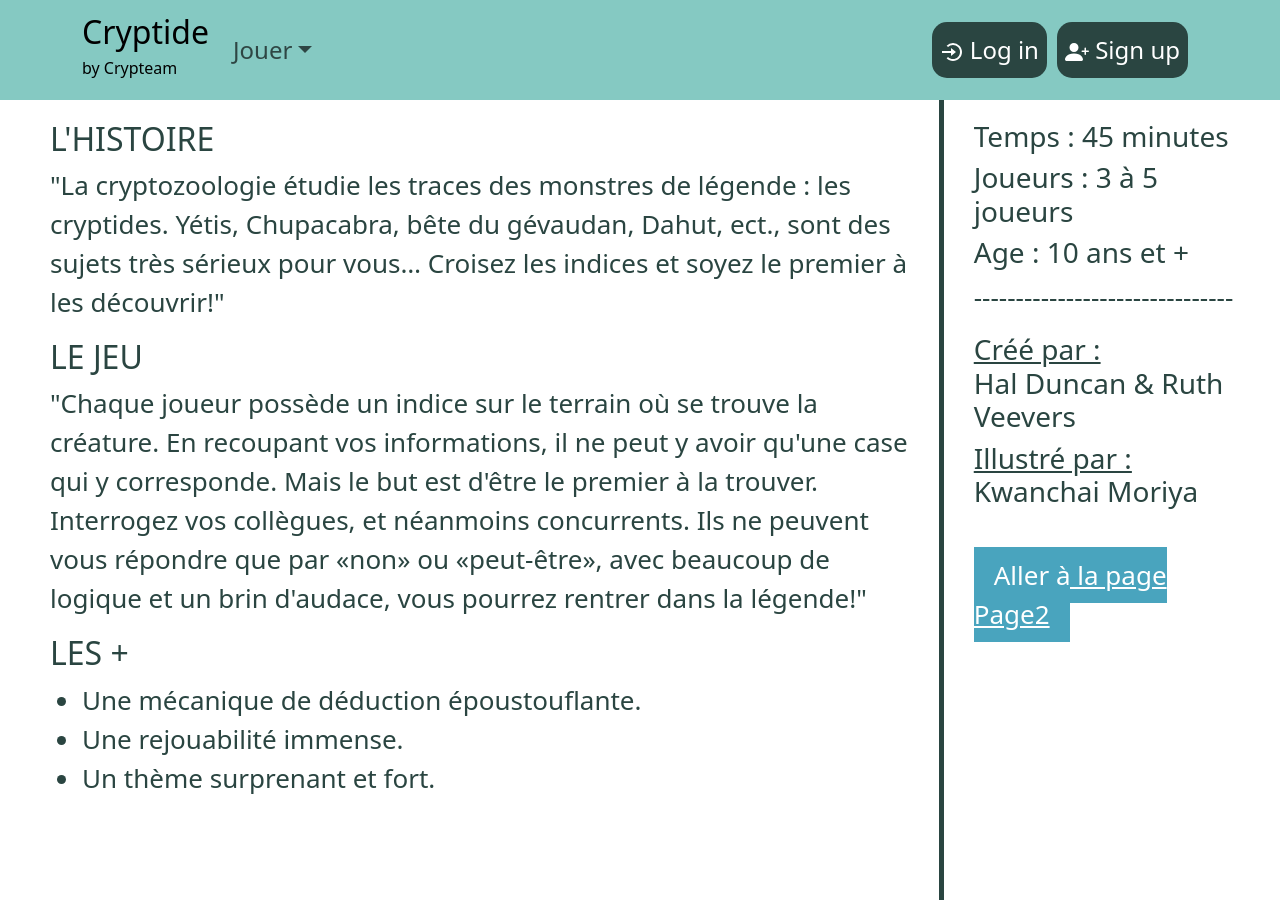
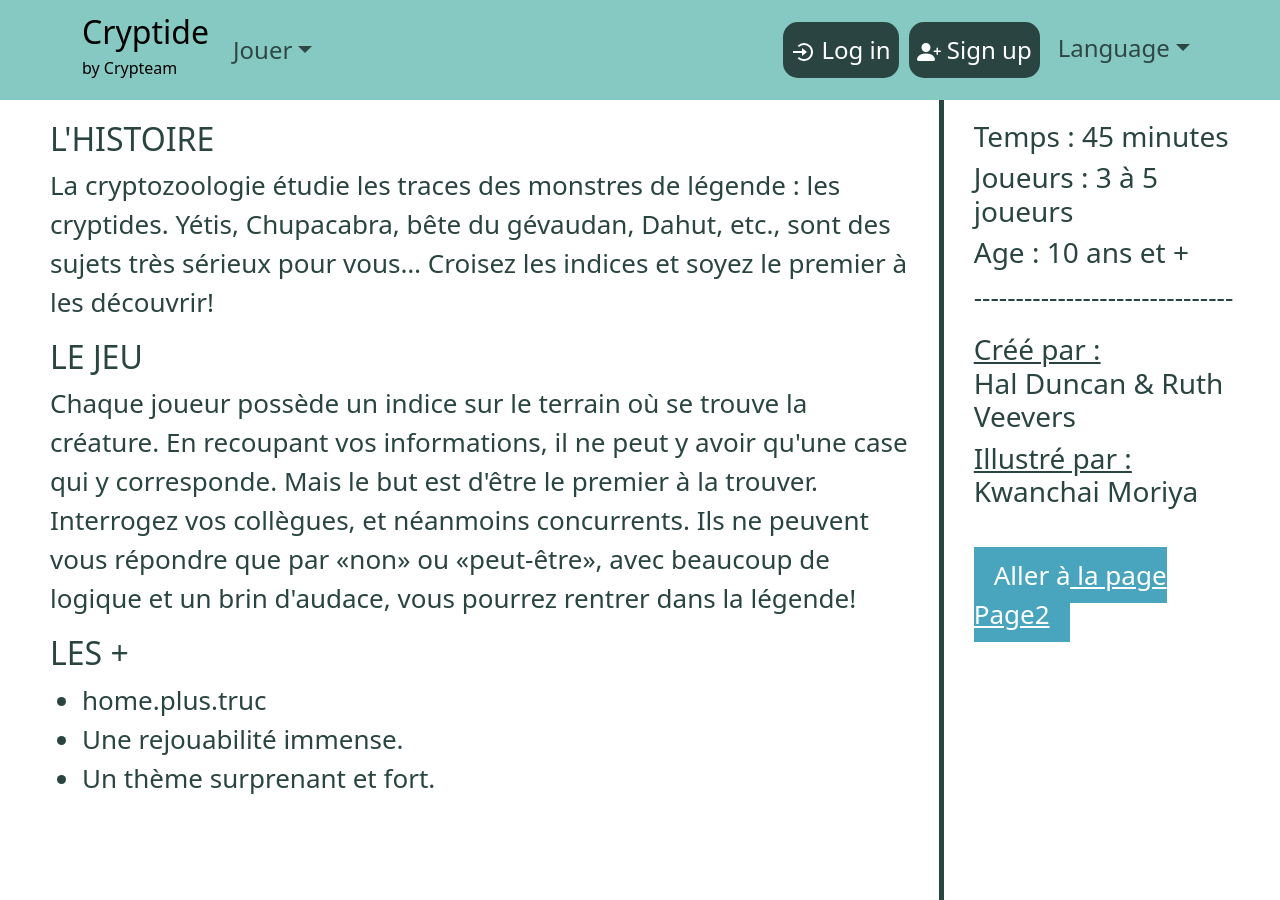
Before and after one commit to PiR194/Cryptid, a React (Create React App) app in the folder cryptide_project/: page / in a window 1280 px wide. Built offline with nearby package versions, Linux system fonts and the light colour scheme.

Commit message:
ajout de la gestion des language pour l'anglais et le français sur les paragraphes principaux de la page Home :globe_with_meridians:

```diff
--- a/cryptide_project/package.json
+++ b/cryptide_project/package.json
@@ -10,6 +10,7 @@
     "react-bootstrap": "^2.9.1",
     "react-dom": "^18.2.0",
     "react-icons": "^4.11.0",
+    "react-intl": "^6.5.2",
     "react-router-dom": "^6.18.0",
     "react-scripts": "5.0.1",
     "web-vitals": "^2.1.4"
--- a/cryptide_project/src/App.js
+++ b/cryptide_project/src/App.js
@@ -1,5 +1,7 @@
 //import logo from './res/img/logo.svg';
 import React from 'react';
+import { useState } from 'react';
+import { IntlProvider } from 'react-intl';
 
 /* Page */
 import Home from './Pages/Home';
@@ -19,8 +21,25 @@
 /* bootstrap */
 import 'bootstrap/dist/css/bootstrap.min.css';
 
+/* Internationnalisation */
+import messagesFr from './Translations/fr.json';
+import messagesEn from './Translations/en.json';
+
+const messages = {
+  fr: messagesFr,
+  en: messagesEn,
+};
 
 function App() {
+
+  //Language par defaut
+  //const locale = 'fr';
+  const [locale, setLocale] = useState('fr');
+
+  const changeLocale = (newLocale) => {
+    setLocale(newLocale);
+  };
+
   return (
   // <div className="App">
   //   <header className="App-header">
@@ -28,9 +47,9 @@
   //     <img src={logo} className="App-logo" alt="logo" />
   //   </header>
   // </div>
-
+  <IntlProvider locale={locale} messages={messages[locale]}>
     <BrowserRouter>
-    <AppNavbar />
+      <AppNavbar changeLocale={changeLocale} />
       <Routes>
         <Route exact path="/" element={<Home />} />
         <Route path="/jouer" element={<Jouer />} />
@@ -38,6 +57,7 @@
         <Route path="/signup" element={<SignUp />} />
       </Routes>
     </BrowserRouter>
+  </IntlProvider>
   );
 }
 
--- a/cryptide_project/src/Components/NavBar.css
+++ b/cryptide_project/src/Components/NavBar.css
@@ -31,3 +31,8 @@
     display: flex;
     justify-content: center;
 }
+
+.leftdiv{
+    display: flex;
+    justify-content: start;
+}
--- a/cryptide_project/src/Components/NavBar.js
+++ b/cryptide_project/src/Components/NavBar.js
@@ -5,7 +5,7 @@
 
 import './NavBar.css';
 
-function AppNavbar() {
+function AppNavbar({ changeLocale }) {
     return (
         <Navbar expand="lg" className="custom-navbar">
         <Container>
@@ -25,10 +25,18 @@
                     <NavDropdown.Item href="jouer">Rejoindre</NavDropdown.Item>
                 </NavDropdown>
             </Nav>
-            <Nav className="ml-auto navbar-title-dd">
-                <Nav.Link href="login" className='navbar-title-dd'> <BiLogInCircle/> Log in</Nav.Link>
-                <Nav.Link href="signup" className='navbar-title-dd'> <BsFillPersonPlusFill/> Sign up</Nav.Link>
-            </Nav>
+            <div className='leftdiv'>
+                <Nav className="ml-auto navbar-title-dd">
+                    <Nav.Link href="login" className='navbar-title-dd'> <BiLogInCircle/> Log in</Nav.Link>
+                    <Nav.Link href="signup" className='navbar-title-dd'> <BsFillPersonPlusFill/> Sign up</Nav.Link>
+                </Nav>
+                <Nav className="me-auto">
+                    <NavDropdown title="Language" className="navbar-title" id="basic-nav-dropdown">
+                        <NavDropdown.Item onClick={() => changeLocale('fr')}>Français</NavDropdown.Item>
+                        <NavDropdown.Item onClick={() => changeLocale('en')}>Anglais</NavDropdown.Item>
+                    </NavDropdown>
+                </Nav>
+            </div>
             </Navbar.Collapse>
         </Container>
         </Navbar>
--- a/cryptide_project/src/Pages/Home.js
+++ b/cryptide_project/src/Pages/Home.js
@@ -2,7 +2,7 @@
 import './Home.css'; // Créez un fichier CSS pour styliser votre composant
 import '../App.css';
 import { Link } from 'react-router-dom';
-
+import { FormattedMessage } from 'react-intl';
 
 
 function Home() {
@@ -15,21 +15,21 @@
             <div>
                 <h2>L'HISTOIRE</h2>
                 <p>
-                    "La cryptozoologie étudie les traces des monstres de légende : les cryptides. Yétis, Chupacabra, bête du gévaudan, Dahut, ect., sont des sujets très sérieux pour vous… Croisez les indices et soyez le premier à les découvrir!"
+                    <FormattedMessage id="home.histoire" />
                 </p>
             </div>
             <div>
                 <h2>LE JEU</h2>
                 <p>
-                    "Chaque joueur possède un indice sur le terrain où se trouve la créature. En recoupant vos informations, il ne peut y avoir qu'une case qui y corresponde. Mais le but est d'être le premier à la trouver. Interrogez vos collègues, et néanmoins concurrents. Ils ne peuvent vous répondre que par «non» ou «peut-être», avec beaucoup de logique et un brin d'audace, vous pourrez rentrer dans la légende!"
+                <FormattedMessage id="home.jeu" />
                 </p>
             </div>
             <div>
                 <h2>LES +</h2>
                 <ul>
-                    <li>Une mécanique de déduction époustouflante.</li>
-                    <li>Une rejouabilité immense.</li>
-                    <li>Un thème surprenant et fort.</li>
+                    <li><FormattedMessage id="home.plus.truc"/></li>
+                    <li><FormattedMessage id="home.plus.2"/></li>
+                    <li><FormattedMessage id="home.plus.3"/></li>
                 </ul>
             </div>
         </div>
--- /dev/null
+++ b/cryptide_project/src/Translations/en.json
@@ -0,0 +1,12 @@
+{
+    "languageSelector": {
+        "french": "French",
+        "english": "English"
+    },
+
+    "home.histoire": "Cryptozoology studies the traces of legendary monsters: cryptids. Yetis, Chupacabra, beast of the gevaudan, Dahut, etc. , are very serious topics for you… Cross the clues and be the first to discover them!",
+    "home.jeu": "Each player has a clue on the field where the creature is located. By cross-referencing your information, there can only be one box. But the goal is to be the first to find it. Ask your colleagues, and nevertheless competitors. They can only answer you by «no» or «maybe», with a lot of logic and a bit of audacity, you can enter the legend!",
+    "home.plus.1": "A mind-blowing deduction mechanism.",
+    "home.plus.2": "An immense replayability.",
+    "home.plus.3": "A surprising and strong theme."
+}
--- /dev/null
+++ b/cryptide_project/src/Translations/fr.json
@@ -0,0 +1,10 @@
+{
+    "languageSelector.french": "Français",
+    "languageSelector.english": "Anglais",
+
+    "home.histoire": "La cryptozoologie étudie les traces des monstres de légende : les cryptides. Yétis, Chupacabra, bête du gévaudan, Dahut, etc., sont des sujets très sérieux pour vous… Croisez les indices et soyez le premier à les découvrir!",
+    "home.jeu": "Chaque joueur possède un indice sur le terrain où se trouve la créature. En recoupant vos informations, il ne peut y avoir qu'une case qui y corresponde. Mais le but est d'être le premier à la trouver. Interrogez vos collègues, et néanmoins concurrents. Ils ne peuvent vous répondre que par «non» ou «peut-être», avec beaucoup de logique et un brin d'audace, vous pourrez rentrer dans la légende!",
+    "home.plus.1": "Une mécanique de déduction époustouflante.",
+    "home.plus.2": "Une rejouabilité immense.",
+    "home.plus.3": "Un thème surprenant et fort."
+}
```
Also changed, not shown: 1 other file (tests, documents, lock files or other folders). Lines whose indentation alone changed are shown as unchanged.
